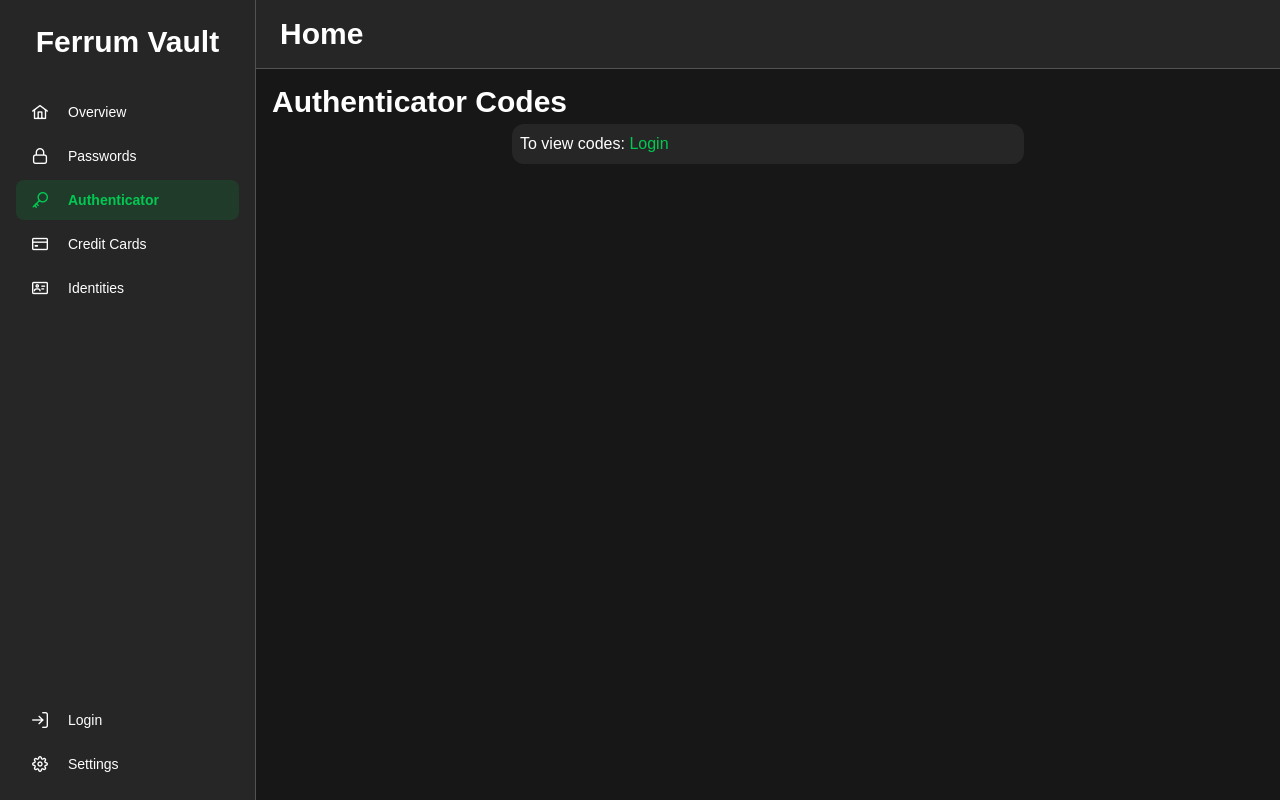
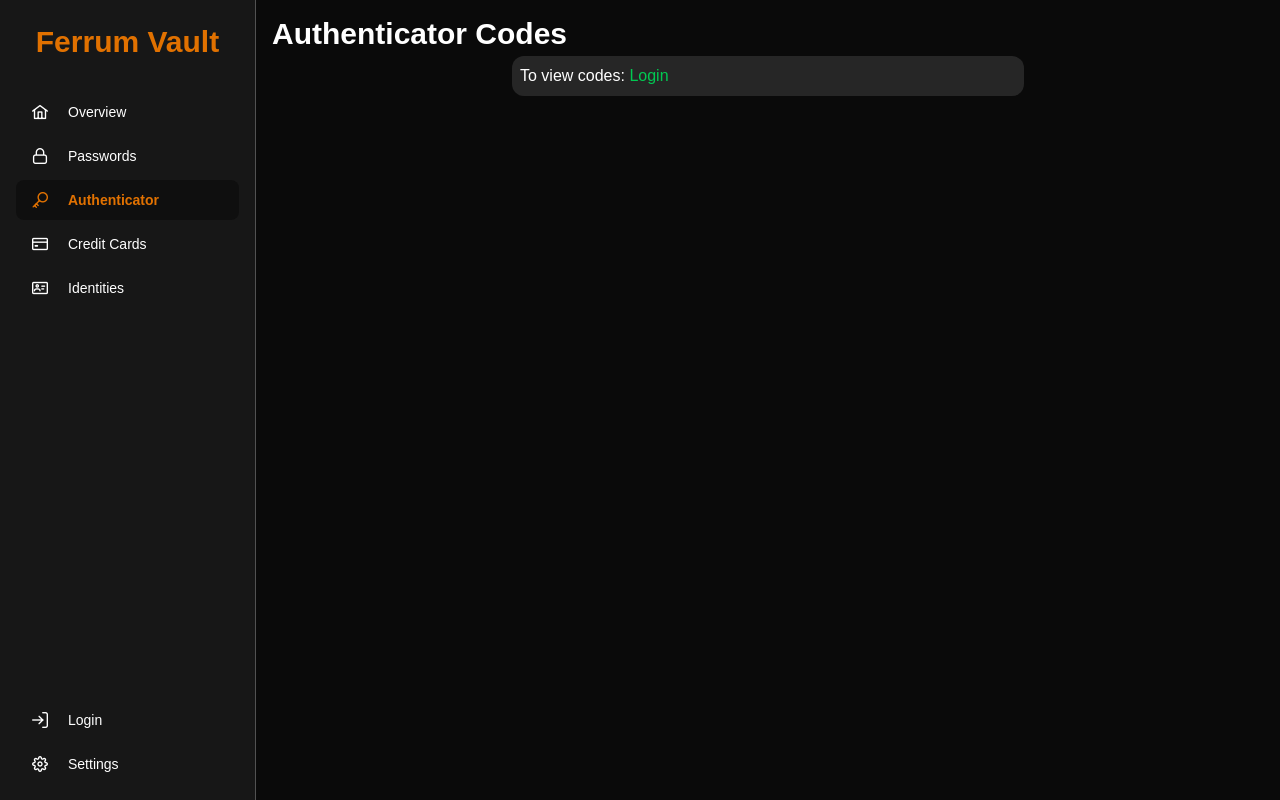
Before and after one commit to lucalewin/vault, a Vue app in the folder frontend/: page /authenticator in a window 1280 px wide. Built offline with nearby package versions, Linux system fonts and the light colour scheme; a web font is replaced by a local one.

Commit message:
chore: cleanup

```diff
--- a/frontend/src/components/Container.vue
+++ b/frontend/src/components/Container.vue
@@ -1,6 +1,6 @@
 <template>
   <!-- <div class="rounded-2xl border border-gray-200 overflow-hidden bg-white px-5 pb-5 pt-5 dark:border-gray-800 dark:bg-white/[0.03] sm:px-6 sm:pt-6"> -->
-  <div class="rounded-2xl border overflow-hidden max-w-4xl mx-auto px-5 pb-5 pt-5 border-neutral-600 bg-neutral-800 sm:px-6 sm:pt-6">
+  <div class="rounded-2xl border overflow-hidden max-w-4xl mx-auto px-5 pb-5 pt-5 border-neutral-600 bg-neutral-900 sm:px-6 sm:pt-6">
     <slot></slot>
   </div>
 </template>
--- a/frontend/src/components/SidebarItem.vue
+++ b/frontend/src/components/SidebarItem.vue
@@ -7,36 +7,12 @@ defineProps<{
 </script>
 
 <template>
-  <!-- <RouterLink
-    :to="to"
-    class="flex items-center p-2 px-4 rounded-lg hover:bg-neutral-700 group gap-2"
-    active-class="text-green-500 font-semibold bg-green-500/20 hover:bg-green-500/50"
-  >
-    <svg class="w-5 h-5 transition duration-75 dark:group-hover:text-white" aria-hidden="true" xmlns="http://www.w3.org/2000/svg" fill="currentColor" viewBox="0 0 22 21">
-       <path d="M16.975 11H10V4.025a1 1 0 0 0-1.066-.998 8.5 8.5 0 1 0 9.039 9.039.999.999 0 0 0-1-1.066h.002Z"/>
-       <path d="M12.5 0c-.157 0-.311.01-.565.027A1 1 0 0 0 11 1.02V10h8.975a1 1 0 0 0 1-.935c.013-.188.028-.374.028-.565A8.51 8.51 0 0 0 12.5 0Z"/>
-    </svg>
-    <span class="ms-3">{{ title }}</span>
-  </RouterLink> -->
   <RouterLink
     :to="to"
-    class="flex items-center p-2.5 px-4 rounded-lg group gap-2 hover:bg-neutral-700"
-    active-class="text-green-500 font-semibold bg-green-500/13 hover:bg-green-500/50"
+    class="flex items-center p-2.5 px-4 rounded-lg group gap-2 hover:bg-neutral-800"
+    active-class="text-amber-600 font-semibold bg-neutral-950/60"
   >
     <i :class="`w-5 h-5 pt-0.5 pi pi-${icon}`"></i>
     <span class="ms-2 text-sm">{{ title }}</span>
   </RouterLink>
-
-
-
-  <!-- <RouterLink :to="to" activeClass="bg-orange-500 hover:bg-orange-400">
-    <div class="flex items-center p-2 text-gray-900 rounded-lg dark:text-white hover:bg-gray-100 dark:hover:bg-gray-700 group">
-
-      <span class="ms-3">{{ title }}</span>
-    </div>
-  </RouterLink> -->
-        <!-- <svg class="w-5 h-5 text-gray-500 transition duration-75 dark:text-gray-400 group-hover:text-gray-900 dark:group-hover:text-white" aria-hidden="true" xmlns="http://www.w3.org/2000/svg" fill="currentColor" viewBox="0 0 22 21">
-         <path d="M16.975 11H10V4.025a1 1 0 0 0-1.066-.998 8.5 8.5 0 1 0 9.039 9.039.999.999 0 0 0-1-1.066h.002Z"/>
-         <path d="M12.5 0c-.157 0-.311.01-.565.027A1 1 0 0 0 11 1.02V10h8.975a1 1 0 0 0 1-.935c.013-.188.028-.374.028-.565A8.51 8.51 0 0 0 12.5 0Z"/>
-      </svg> -->
 </template>
--- a/frontend/src/layouts/DashboardLayout.vue
+++ b/frontend/src/layouts/DashboardLayout.vue
@@ -12,14 +12,15 @@ const closeSidebar = () => {
 </script>
 
 <template>
-  <nav class="fixed top-0 w-full text-white bg-neutral-800 border-b border-neutral-600 sm:ml-64">
+  <nav class="block sm:hidden fixed top-0 w-full text-white bg-neutral-950 sm:ml-64">
     <div class="p-3 sm:p-4 flex items-center">
       <span class="w-8 h-8 text-xl text-neutral-400 hover:bg-neutral-600 rounded p-1 sm:hidden" @click="toggleSidebar">
         <i class="pi pi-bars w-4 h-4 pt-0.5 pl-0.5"></i>
       </span>
-      <slot name="title">
+      <RouterLink class="ml-3 text-2xl sm:text-3xl text-center font-black text-amber-600" to="/">Ferrum Vault</RouterLink>
+      <!-- <slot name="title">
         <h1 class="text-xl sm:text-3xl font-semibold px-2">Home</h1>
-      </slot>
+      </slot> -->
     </div>
   </nav>
 
@@ -27,14 +28,14 @@ const closeSidebar = () => {
     :class="{'translate-x-0': isSidebarOpen, '-translate-x-full': !isSidebarOpen}"
     class="fixed top-0 left-0 w-64 border-r border-neutral-600 h-dvh transition-transform sm:translate-x-0 z-50"
   >
-    <div class="h-dvh p-4 flex flex-col justify-between bg-neutral-800">
+    <div class="h-dvh p-4 flex flex-col justify-between bg-neutral-900">
       <span>
         <!-- Header + Sidebar-Cross -->
         <div class="flex items-center mt-2 sm:text-center sm:block">
-          <span class="mx-2.5 w-8 h-8 text-xl text-neutral-400 hover:bg-neutral-600 rounded p-1 sm:hidden">
-            <i class="pi pi-times w-4 h-4 pt-0.5 pl-0.5" @click="toggleSidebar"></i>
+          <span class="mx-2.5 w-8 h-8 text-xl text-neutral-400 hover:bg-neutral-600 rounded p-1 sm:hidden" @click="toggleSidebar">
+            <i class="pi pi-times w-4 h-4 pt-0.5 pl-0.5"></i>
           </span>
-          <RouterLink class="text-lg sm:text-3xl text-center font-bold text-white" to="/">Ferrum Vault</RouterLink>
+          <RouterLink class="text-lg sm:text-3xl text-center font-black text-amber-600" to="/">Ferrum Vault</RouterLink>
         </div>
         <!-- Top Sidebar Items -->
         <div class="space-y-1 mt-8 overflow-y-auto" @click="closeSidebar">
@@ -51,7 +52,7 @@ const closeSidebar = () => {
   <div class="h-dvh w-full fixed bg-black/30 transition" :class="{'hidden': !isSidebarOpen}" @click="toggleSidebar"></div>
 
   <main>
-    <div class="sm:ml-64 pt-17 min-h-screen bg-neutral-900">
+    <div class="pt-17 sm:pt-0 sm:ml-64 min-h-screen bg-neutral-950">
       <div class="p-3">
         <slot></slot>
       </div>
```
